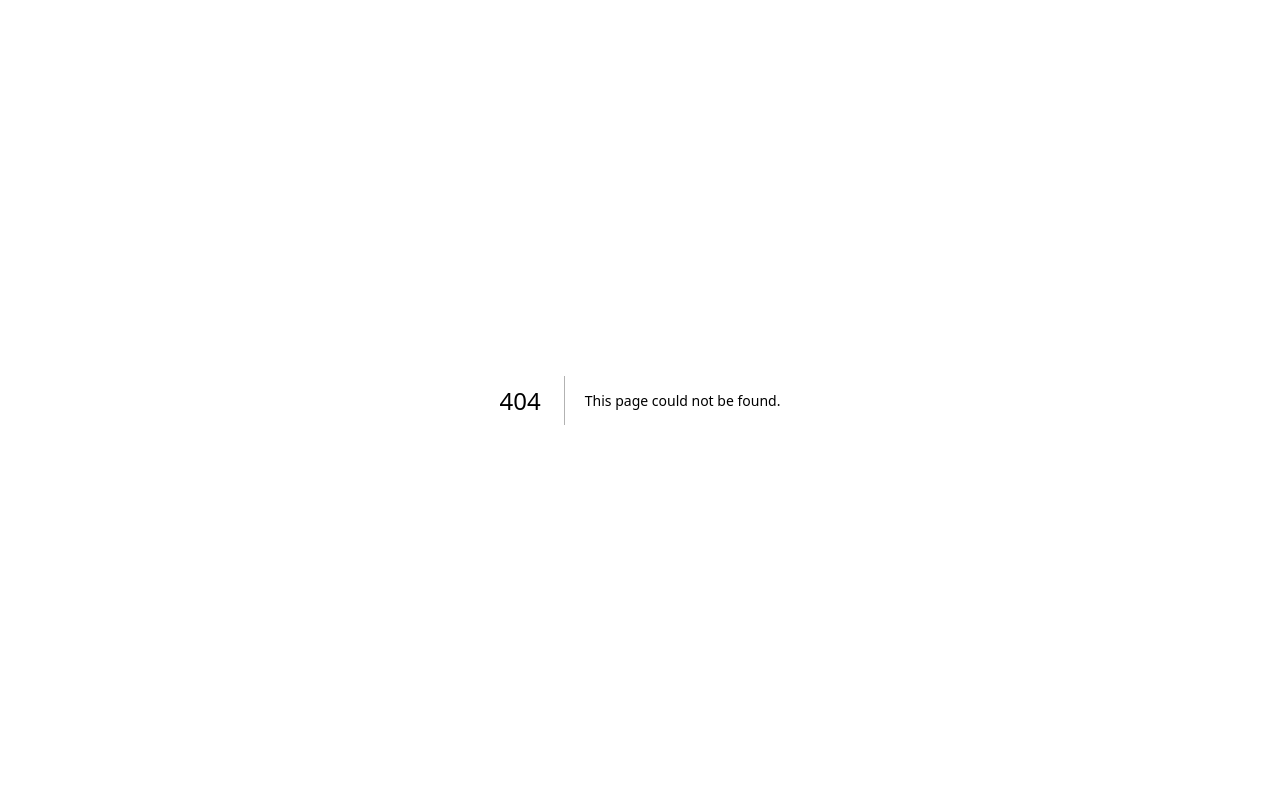
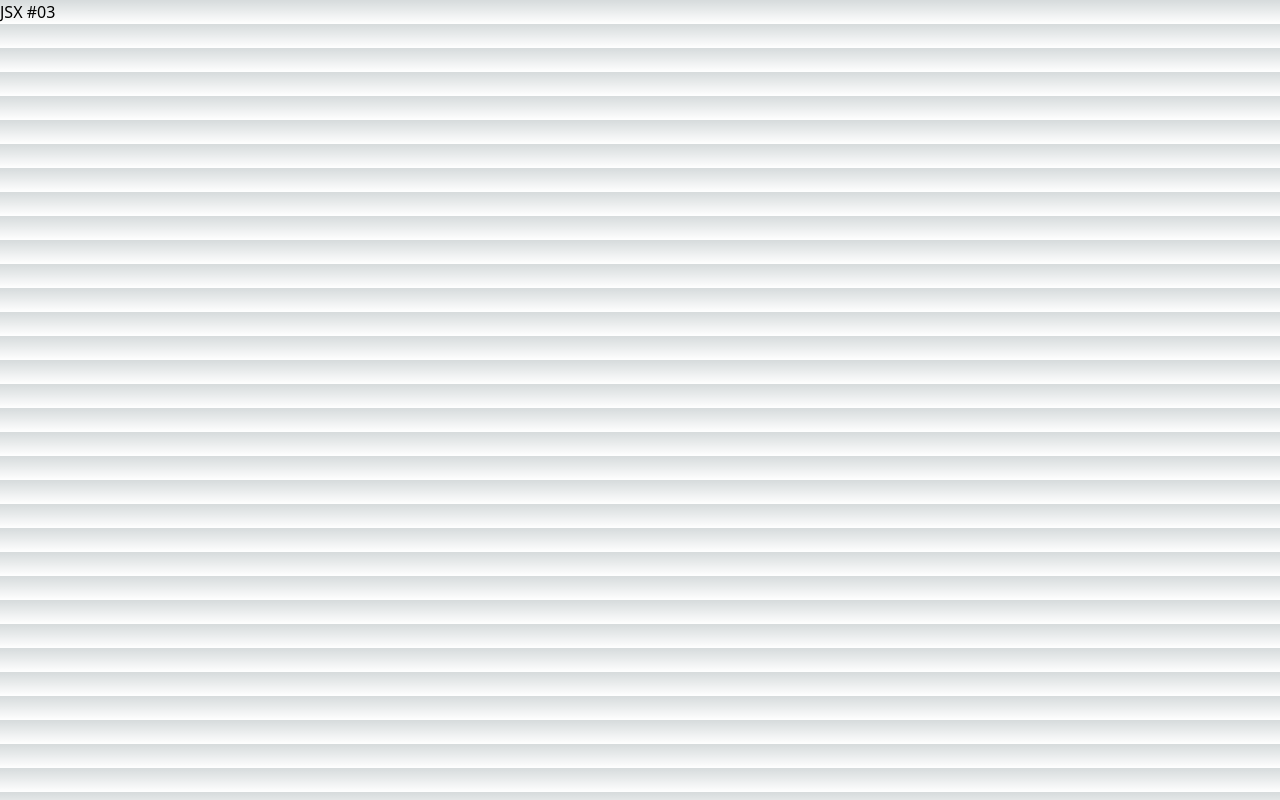
Before and after one commit to Medonca09/Curso_Next.JS, a Next.js app in the folder exercicios/: page /basicos/jsx3 in a window 1280 px wide. Before the commit this address had no page. Built offline with nearby package versions, Linux system fonts and the light colour scheme.

Commit message:
aula5: JSX#03

```diff
--- /dev/null
+++ b/exercicios/src/pages/basicos/jsx3.jsx
@@ -0,0 +1,7 @@
+export default function jsx3(){
+    return(
+        <div>
+            <h1>JSX #03</h1>
+        </div>
+    )
+}
```
Also changed, not shown: exercicios/src/pages/basicos/jsx1.jsx (renamed from exercicios/src/pages/basicos/jsx1.js), exercicios/src/pages/basicos/jsx2.jsx (renamed from exercicios/src/pages/basicos/jsx2.js), exercicios/src/pages/basicos/primeiro.jsx (renamed from exercicios/src/pages/basicos/primeiro.js).
